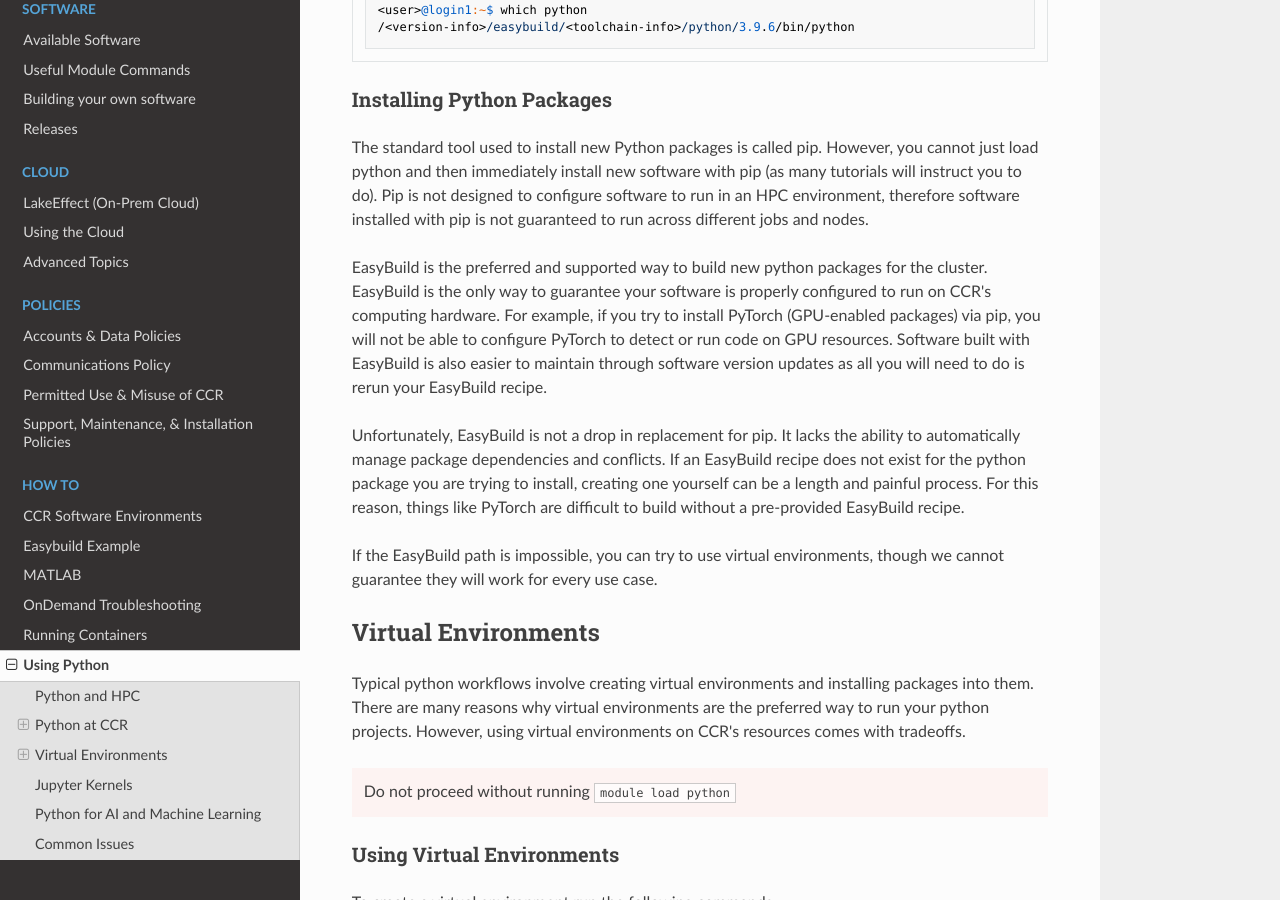
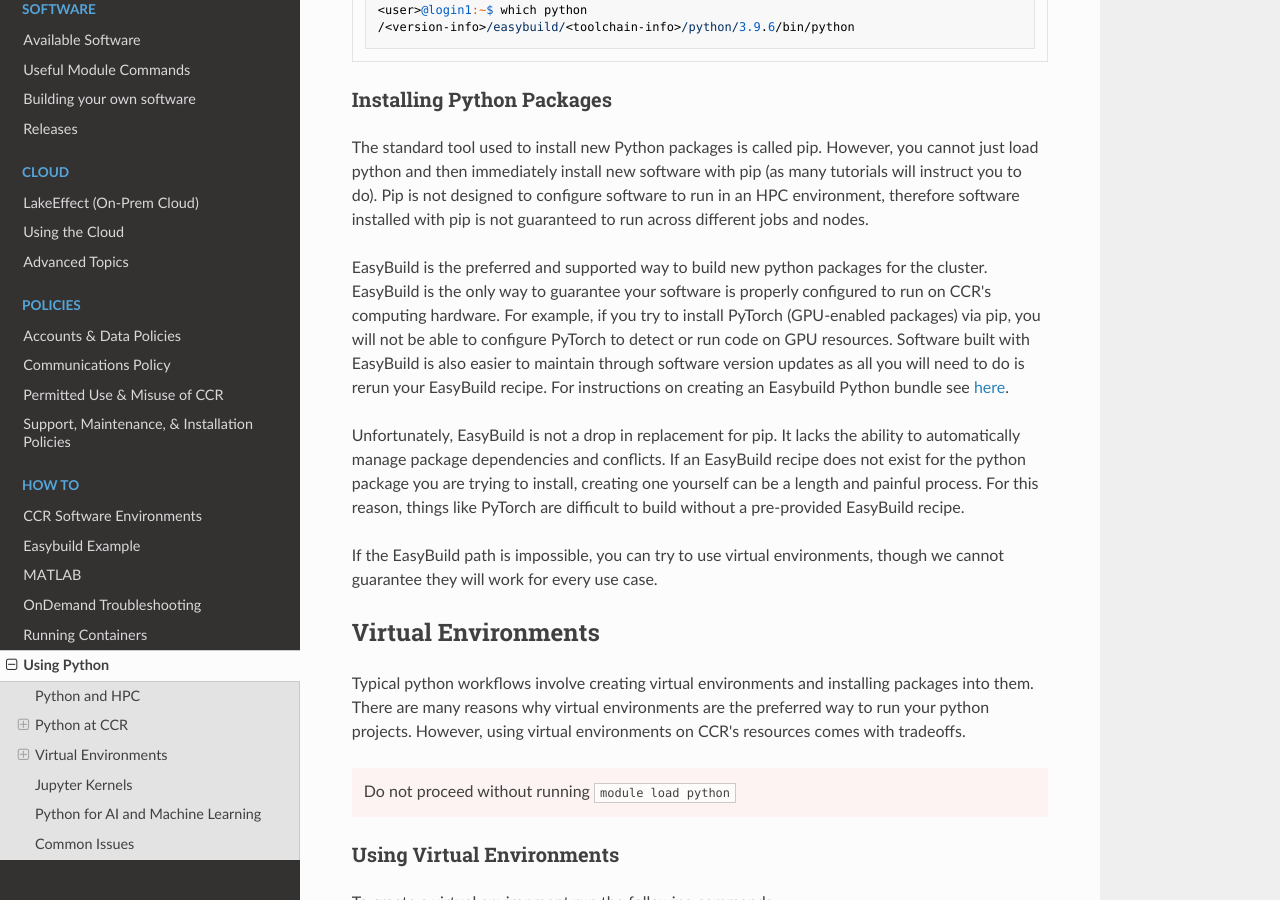
Before and after one commit to ubccr/ccrdocs, an MkDocs documentation site: the page built from pages/howto/python.md, in a window 1280 px wide and 900 px high, scrolled down 845 px. Built offline with MkDocs 1.6.1, drawn with Linux system fonts in a browser that asks for light colours; nearby versions of some CDN libraries.

Commit message:
Update pages/howto/python.md
Co-authored-by: Dori Sajdak <djm29@buffalo.edu>

```diff
--- a/pages/howto/python.md
+++ b/pages/howto/python.md
@@ -26,7 +26,7 @@ The way Python is installed and configured at CCR can be a little confusing. Whe
 
 The standard tool used to install new Python packages is called pip. However, you cannot just load python and then immediately install new software with pip (as many tutorials will instruct you to do). Pip is not designed to configure software to run in an HPC environment, therefore software installed with pip is not guaranteed to run across different jobs and nodes.
 
-EasyBuild is the preferred and supported way to build new python packages for the cluster. EasyBuild is the only way to guarantee your software is properly configured to run on CCR's computing hardware. For example, if you try to install PyTorch (GPU-enabled packages) via pip, you will not be able to configure PyTorch to detect or run code on GPU resources. Software built with EasyBuild is also easier to maintain through software version updates as all you will need to do is rerun your EasyBuild recipe.
+EasyBuild is the preferred and supported way to build new python packages for the cluster. EasyBuild is the only way to guarantee your software is properly configured to run on CCR's computing hardware. For example, if you try to install PyTorch (GPU-enabled packages) via pip, you will not be able to configure PyTorch to detect or run code on GPU resources. Software built with EasyBuild is also easier to maintain through software version updates as all you will need to do is rerun your EasyBuild recipe.  For instructions on creating an Easybuild Python bundle see [here](../software/modules.md#python).
 
 Unfortunately, EasyBuild is not a drop in replacement for pip. It lacks the ability to automatically manage package dependencies and conflicts. If an EasyBuild recipe does not exist for the python package you are trying to install, creating one yourself can be a length and painful process. For this reason, things like PyTorch are difficult to build without a pre-provided EasyBuild recipe.
 
```
